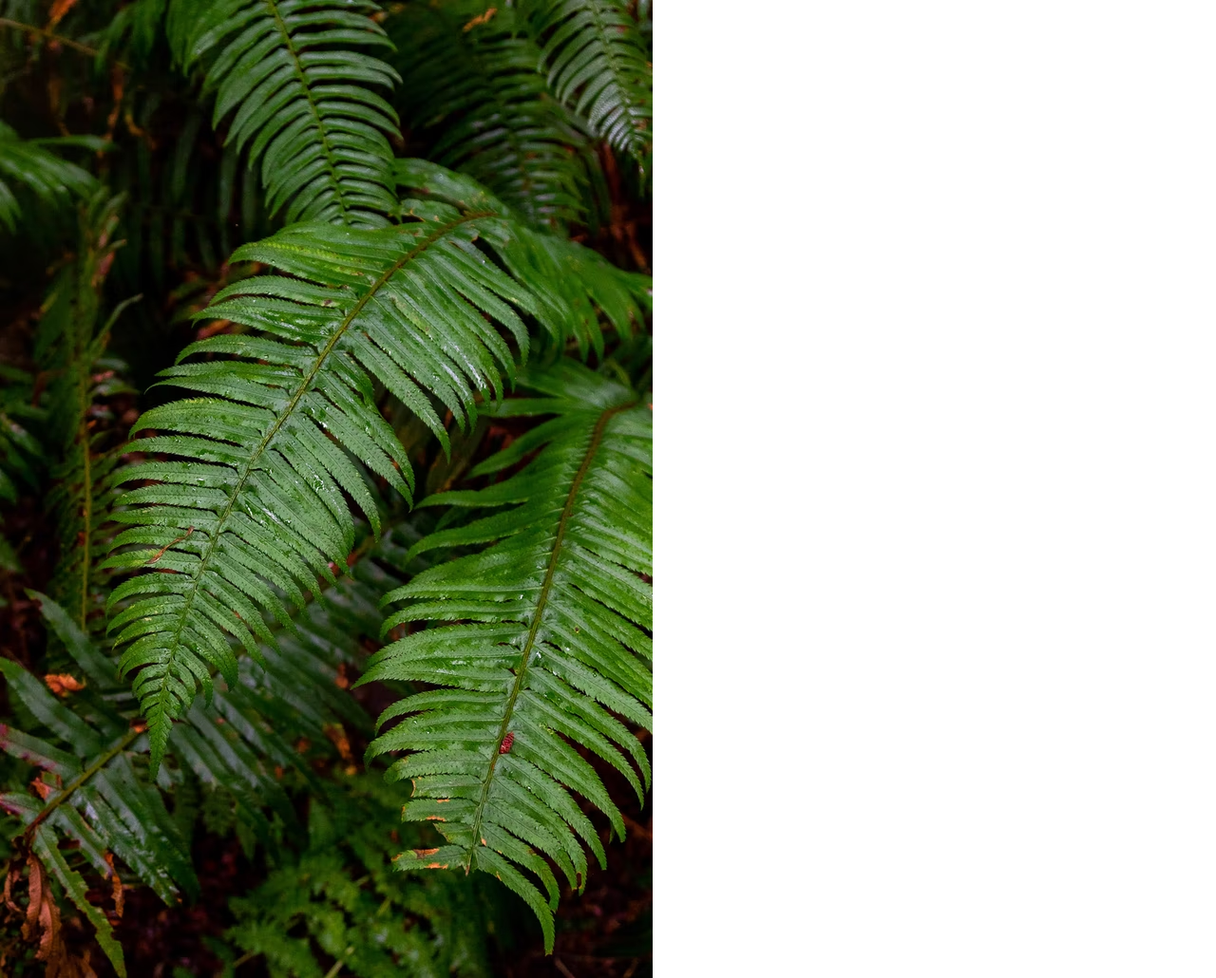
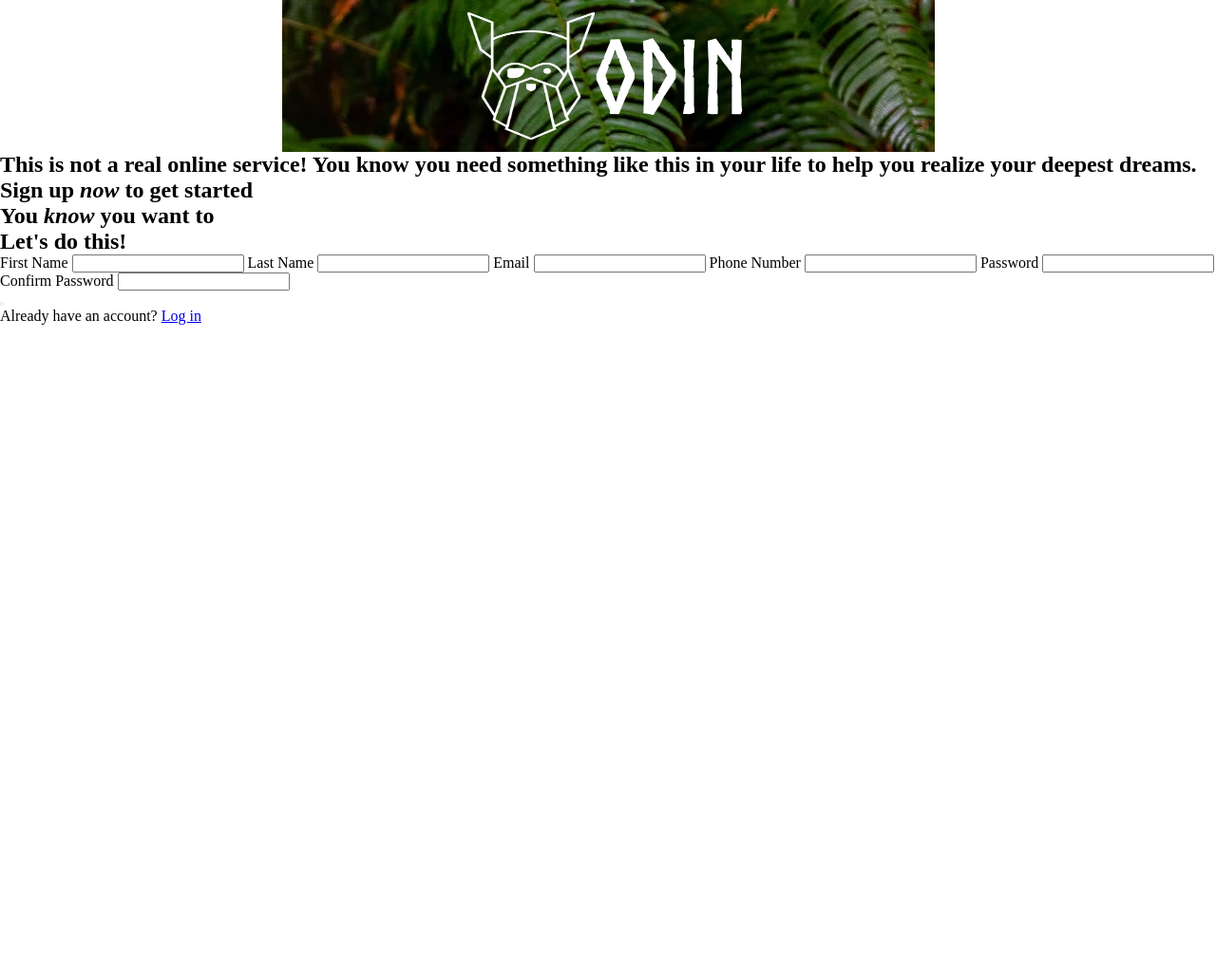
Before and after one commit to RPE8/odin-sign-up-form, a website: page index.html in a window 1280 px wide. Shown: the top 1030 px of the page at 95% size. After the commit the page ends 800 px from the top, so only its background shows below. Drawn offline with Linux system fonts and the light colour scheme.

Commit message:
Add initial postioning and styling to aside header

```diff
--- a/styles/style.css
+++ b/styles/style.css
@@ -4,9 +4,49 @@
 	font-weight: bold;
 }
 
+:root {
+	--aside-height: 10rem;
+	--logo-size: calc(var(--aside-height) / 1.2);
+	--logo-header-size: calc(var(--aside-height) / 1.5);
+}
+
 * {
 	padding: 0;
 	margin: 0;
 	box-sizing: border-box;
-	font-family: Arial, Helvetica, sans-serif;
 }
+
+.wrapper {
+	display: grid;
+	grid-template-rows: var(--aside-height) 1fr;
+}
+
+.aside-pic-wrapper {
+	overflow: hidden;
+	display: grid;
+	grid-template-areas: "logo";
+	grid-template-rows: var(--aside-height);
+	font-family: NorseBold;
+	color: white;
+}
+
+.aside-pic-image {
+	margin: 0 auto;
+	grid-area: logo;
+}
+
+.logo-wrapper {
+	grid-area: logo;
+	display: flex;
+	justify-content: center;
+	align-items: center;
+}
+
+.logo {
+	width: var(--logo-size);
+	height: var(--logo-size);
+}
+
+.logo-header {
+	font-size: var(--logo-header-size);
+}
```
